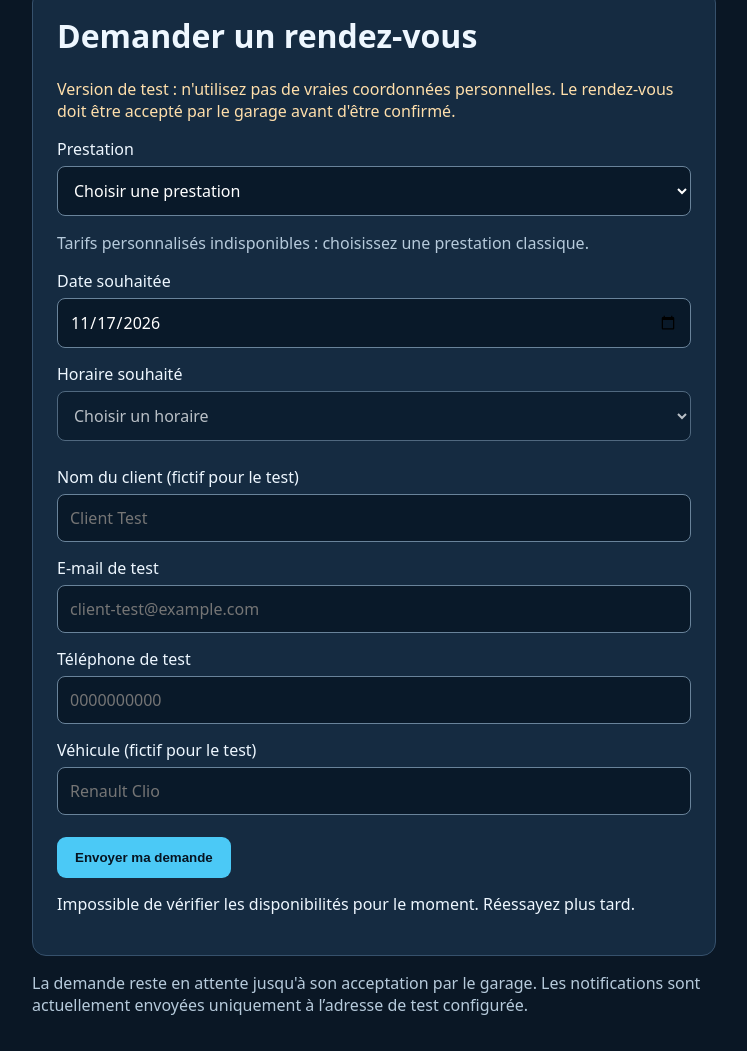
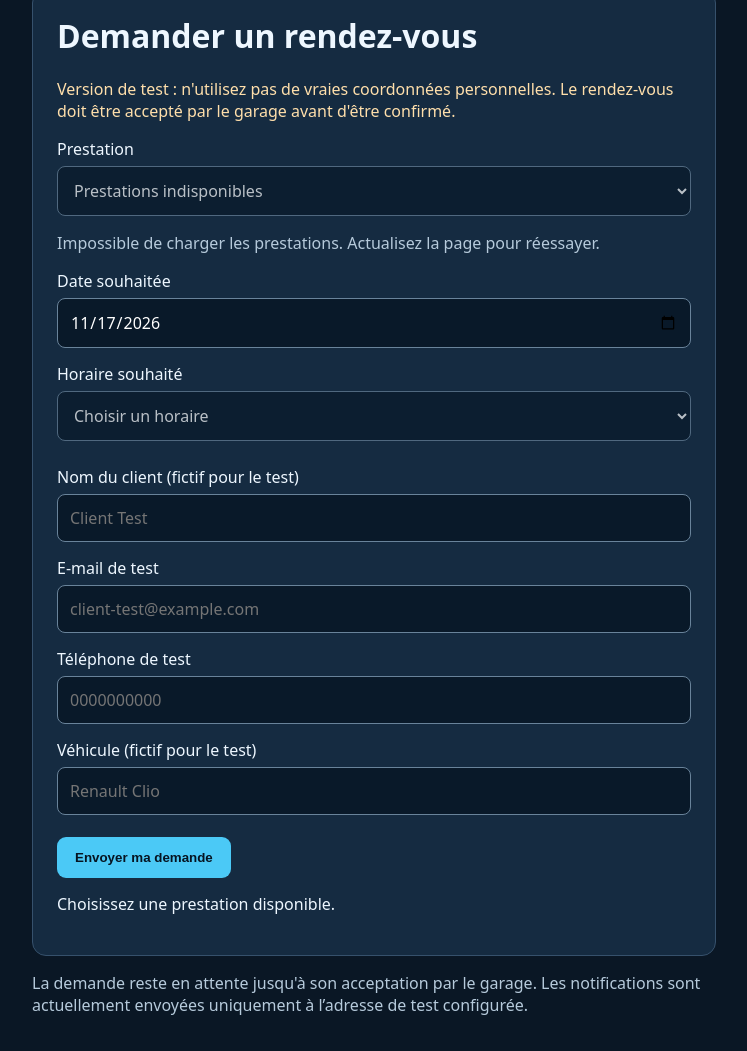
Before and after one commit to nohabougherara01-afk/garage-ia, a plain HTML site: page reservation-test.html in a window 1280 px wide. Shown: the part 108-1159 px from the top of the page, without its empty margins (266-1013 px from the left). Drawn offline with Linux system fonts and the light colour scheme; no server answers.

Commit message:
Filter booking availability by selected service duration and prevent invalid fallback bookings

```diff
--- a/reservation-test.html
+++ b/reservation-test.html
@@ -22,75 +22,78 @@ const minutes=t=>{const [h,m]=t.split(":").map(Number);return h*60+m};
 const fmt=m=>pad(Math.floor(m/60))+":"+pad(m%60);
 const localDate=d=>d.getFullYear()+"-"+pad(d.getMonth()+1)+"-"+pad(d.getDate());
 $("date").min=localDate(new Date());
-function setFallbackServices(){
- const select=$("service");
- select.replaceChildren(new Option("Choisir une prestation",""));
- for(const name of ["Vidange","Diagnostic","Freins","Pneumatiques","Révision","Autre intervention"])select.add(new Option(name,name));
- select.disabled=false;
-}
-setFallbackServices();
+let availabilityRequest=0;
+let servicesLoaded=false;
 async function loadServices(){
  const select=$("service");
+ select.disabled=true;
+ select.replaceChildren(new Option("Chargement des prestations…",""));
+ $("serviceInfo").textContent="Chargement des prestations du garage…";
  try{
   const response=await fetch(API+"/public/services?garage_id="+encodeURIComponent(GARAGE),{cache:"no-store"});
   if(!response.ok)throw Error("API indisponible");
   const data=await response.json();
   const services=Array.isArray(data.services)?data.services.filter(s=>s&&typeof s.name==="string"&&s.name.trim()):[];
-  if(!services.length){
-   $("serviceInfo").textContent="Tarifs personnalisés indisponibles : choisissez une prestation classique.";
-   return;
-  }
-  const previous=select.value;
   select.replaceChildren(new Option("Choisir une prestation",""));
   for(const s of services){
    const price=s.price_on_request?"Sur devis":(Number(s.price_cents)/100).toLocaleString("fr-FR",{style:"currency",currency:"EUR"});
    select.add(new Option(s.name+" — "+price+" · "+s.duration_minutes+" min",s.name));
   }
-  if([...select.options].some(o=>o.value===previous))select.value=previous;
-  select.disabled=false;
-  $("serviceInfo").textContent="Tarifs indicatifs du garage. Le rendez-vous reste soumis à validation.";
+  servicesLoaded=services.length>0;
+  select.disabled=!servicesLoaded;
+  $("serviceInfo").textContent=servicesLoaded?"Sélectionnez une prestation pour afficher les horaires adaptés à sa durée.":"Aucune prestation active. Le garage doit ajouter une prestation dans son espace professionnel.";
  }catch(e){
-  $("serviceInfo").textContent="Tarifs personnalisés indisponibles : choisissez une prestation classique.";
-  select.disabled=false;
+  servicesLoaded=false;
+  select.replaceChildren(new Option("Prestations indisponibles",""));
+  select.disabled=true;
+  $("serviceInfo").textContent="Impossible de charger les prestations. Actualisez la page pour réessayer.";
  }
+ loadAvailability();
 }
-loadServices();
-let availabilityRequest=0;
 async function loadAvailability(){
- const requestId=++availabilityRequest,date=$("date").value,select=$("time"),buttons=$("timeButtons");
- select.replaceChildren(new Option("Choisir un horaire",""));buttons.replaceChildren();select.disabled=true;
+ const requestId=++availabilityRequest;
+ const date=$("date").value,service=$("service").value,select=$("time"),buttons=$("timeButtons");
+ select.replaceChildren(new Option("Choisir un horaire",""));
+ buttons.replaceChildren();
+ select.disabled=true;
+ if(!servicesLoaded){$("msg").textContent="Choisissez une prestation disponible.";return}
+ if(!service){$("msg").textContent="Choisissez d'abord une prestation pour voir les horaires.";return}
  if(!date){$("msg").textContent="Choisissez une date.";return}
  if(date<localDate(new Date())){$("msg").textContent="Choisissez une date future.";return}
- $("msg").textContent="Vérification des disponibilités…";
+ $("msg").textContent="Recherche des créneaux adaptés à la prestation…";
  try{
-  const res=await fetch(API+"/public/availability?garage_id="+encodeURIComponent(GARAGE)+"&date="+encodeURIComponent(date),{cache:"no-store"});
+  const params=new URLSearchParams({garage_id:GARAGE,date,service});
+  const res=await fetch(API+"/public/availability?"+params.toString(),{cache:"no-store"});
   const data=await res.json();
   if(!res.ok)throw Error(data.error||"Disponibilités indisponibles");
-  if(requestId!==availabilityRequest||date!==$("date").value)return;
+  if(requestId!==availabilityRequest||date!==$("date").value||service!==$("service").value)return;
   const slots=Array.isArray(data.available)?data.available:[];
   for(const time of slots){
-   if(!/^([01]\d|2[0-3]):[0-5]\d$/.test(time))continue;
+   if(!/^([01]\\d|2[0-3]):[0-5]\\d$/.test(time))continue;
    select.add(new Option(time,time));
-   const btn=document.createElement("button");btn.type="button";btn.textContent=time;
-   btn.onclick=()=>{select.value=time;updateSelected()};buttons.append(btn);
+   const btn=document.createElement("button");
+   btn.type="button";btn.textContent=time;
+   btn.onclick=()=>{select.value=time;updateSelected()};
+   buttons.append(btn);
   }
   select.disabled=!buttons.children.length;
-  $("msg").textContent=buttons.children.length?"Choisissez un créneau disponible. Le garage confirmera votre demande.":"Aucun créneau disponible pour cette date.";
+  $("msg").textContent=buttons.children.length?"Choisissez un créneau disponible. Durée prévue : "+data.duration_minutes+" minutes.":"Aucun créneau disponible pour cette date et cette prestation.";
  }catch(e){
   if(requestId!==availabilityRequest)return;
-  $("msg").textContent="Impossible de vérifier les disponibilités pour le moment. Réessayez plus tard.";
+  $("msg").textContent="Impossible de vérifier les disponibilités : "+e.message;
  }
 }
 function updateSelected(){
  for(const b of $("timeButtons").querySelectorAll("button"))b.classList.toggle("selected",b.textContent===$("time").value);
 }
 $("time").addEventListener("change",updateSelected);
+$("service").addEventListener("change",loadAvailability);
 $("date").addEventListener("change",loadAvailability);
 $("date").addEventListener("input",loadAvailability);
 const first=new Date();first.setDate(first.getDate()+1);
 while(first.getDay()===0||first.getDay()===6)first.setDate(first.getDate()+1);
 $("date").value=localDate(first);
-loadAvailability();
+loadServices();
 $("booking").addEventListener("submit",async event=>{
  event.preventDefault();const btn=$("submit");if(!$("time").value||$("time").disabled)return;
  const body={garage_id:GARAGE,customer_name:$("name").value.trim(),customer_email:$("email").value.trim(),customer_phone:$("phone").value.trim(),vehicle:$("vehicle").value.trim(),service:$("service").value,appointment_date:$("date").value,appointment_time:$("time").value};
```
